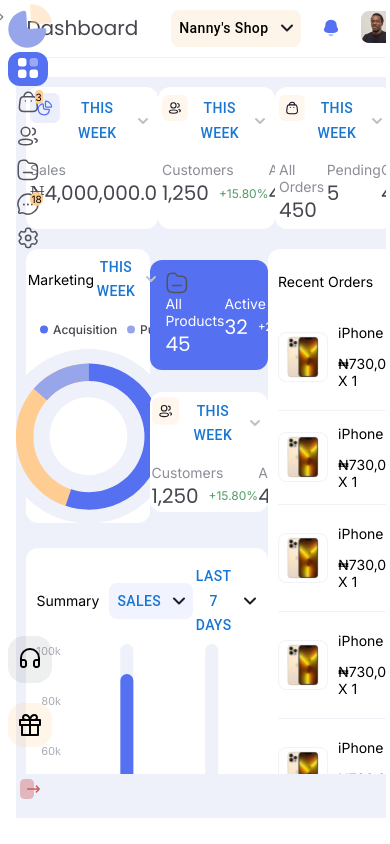
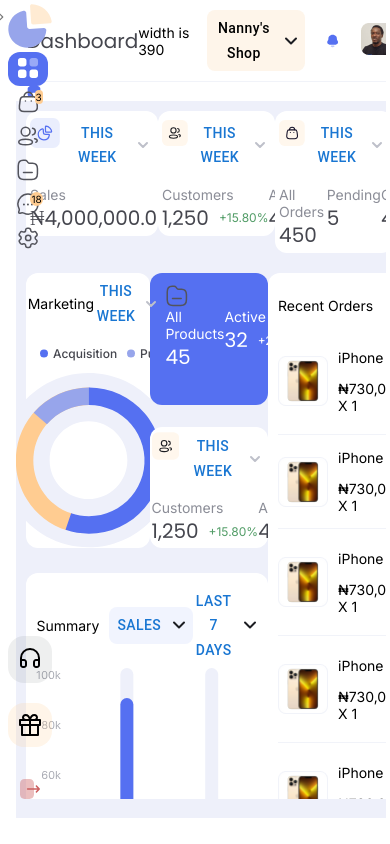
Before and after one commit to MichaelBoyo/metrix, a Next.js app: page / in a window 390 px wide. Built offline with nearby package versions, Linux system fonts and the light colour scheme.

Commit message:
media query

```diff
--- a/src/components/BaseCard/index.module.scss
+++ b/src/components/BaseCard/index.module.scss
@@ -6,6 +6,7 @@
   padding: 1%;
   min-width: 30%;
 
+  height: 50%;
   display: flex;
   flex-direction: column;
   gap: 10px;
--- a/src/components/Dashboard/index.module.scss
+++ b/src/components/Dashboard/index.module.scss
@@ -5,6 +5,9 @@
   gap: 20px;
   overflow-y: scroll;
   max-height: 80.3vh;
+  @media screen and (min-width: 1900px) {
+    max-height: 90.3vh;
+  }
 }
 
 .top {
@@ -29,6 +32,7 @@
   gap: 20px;
 }
 .doubleCard {
+  height: 100%;
   min-width: 48.7%;
   display: flex;
   flex-direction: column;
--- a/src/components/Navbar/index.tsx
+++ b/src/components/Navbar/index.tsx
@@ -11,13 +11,17 @@ import { usePathname } from "next/navigation";
 import Link from "next/link";
 const Navbar: FC = () => {
   const location = usePathname();
+  const [width, setWidth] = useState(0);
 
-  console.log("location", location);
+  useEffect(() => {
+    setWidth(window.innerWidth);
+  }, []);
 
   return (
     <div>
       <div className={style.navbar}>
         <p>Dashboard</p>
+        width is {width}
         <div className={style.right}>
           <div className={style.mainbutton}>
             <Button endIcon={<ChevronDown />} sx={{ ...baseButtonStyle }}>
--- a/src/components/PurpleCard/index.module.scss
+++ b/src/components/PurpleCard/index.module.scss
@@ -5,6 +5,7 @@
   background: #5570f1;
   padding: 11px 15px;
   color: white;
+  height: 50%;
 }
 
 .top {
```
